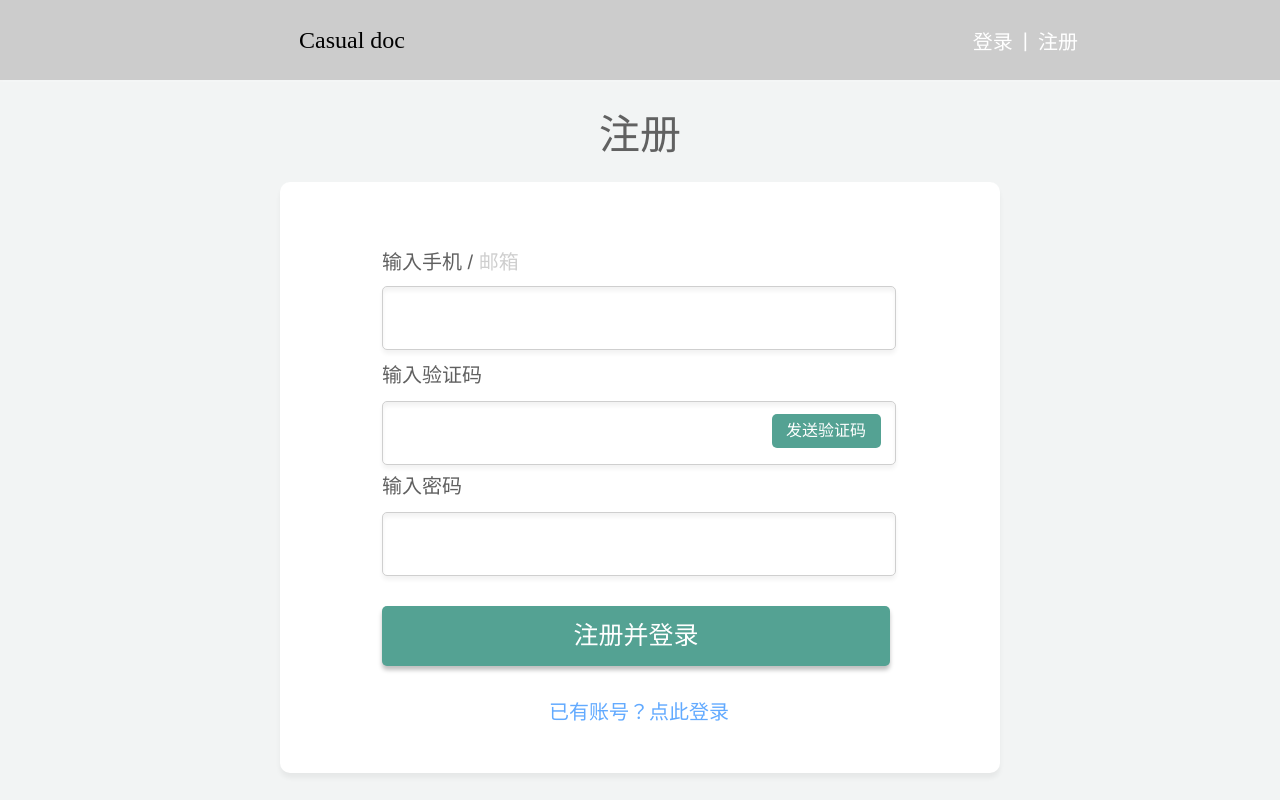
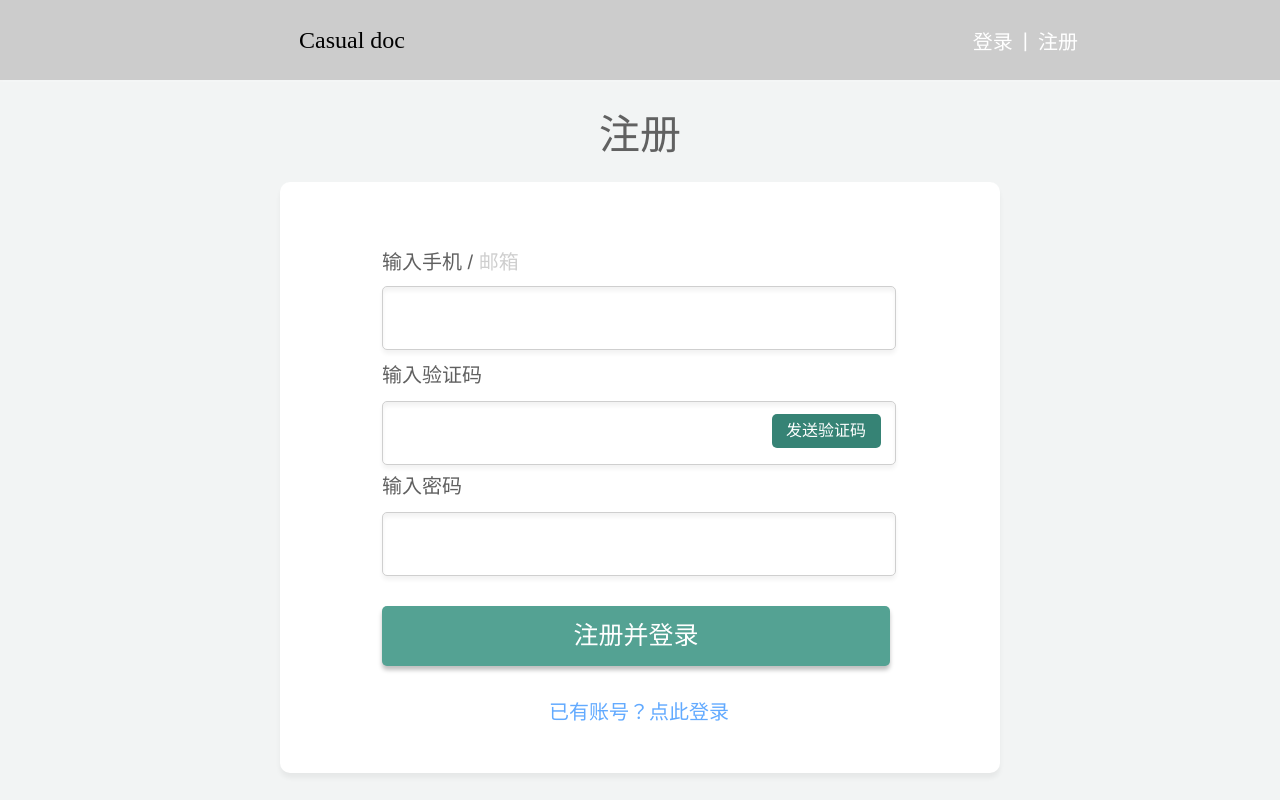
Before and after one commit to 2020-Summer-Project-Workgroup/2020-Summer-Project, a Vue app in the folder Vue/: page /register in a window 1280 px wide. In both pictures the pointer is over the button "发送验证码". Built offline with nearby package versions, Linux system fonts and the light colour scheme.

Commit message:
Adjust some css styles with 18182102<designer>.

```diff
--- a/Vue/src/views/register/Register.vue
+++ b/Vue/src/views/register/Register.vue
@@ -108,7 +108,7 @@ export default {
       this.code = ''
       this.password = ''
       this.codeStatus = 0
-    }
+    },
   },
   computed: {
     telColor() {
@@ -214,7 +214,7 @@ export default {
 
 .register-form button {
   position: absolute;
-  background: #54A293;
+  background-color: #54A293;
   border: none;
   border-radius: 5px;
   font-family: "Hiragino Sans GB", "Helvetica Neue", Helvetica,
@@ -222,6 +222,15 @@ export default {
   font-style: normal;
   font-weight: normal;
   color: #FFFFFF;
+}
+
+.register-form button:hover {
+  background-color: #368375;
+}
+
+.register-form button:active {
+  background-color: #368375;
+  color: #FFF492;
 }
 
 #register {
@@ -258,4 +267,9 @@ export default {
   line-height: 26px;
   color: #62AAFF;
 }
+
+#to-login:hover {
+  cursor: pointer;
+  text-decoration: underline;
+}
 </style>
```
